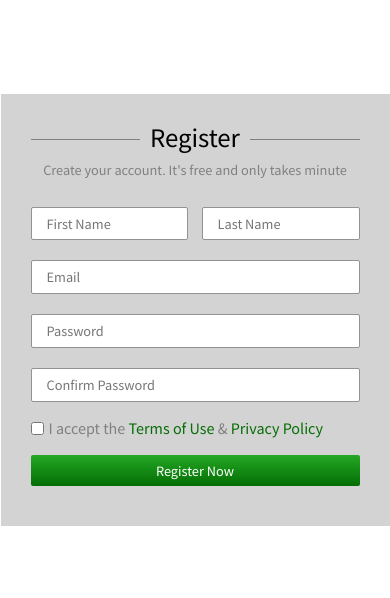
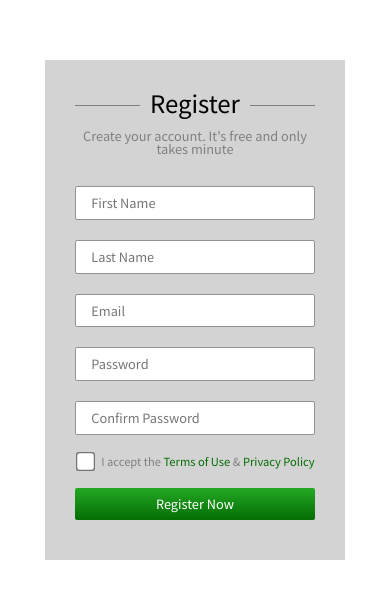
Before and after one commit to tregulovailmira/Lesson7_08012020, a plain HTML site: page index.html in a window 390 px wide. Shown: the part 112-710 px from the top of the page. Drawn offline with Linux system fonts and the light colour scheme.

Commit message:
Add media queries

```diff
--- a/css/styles.css
+++ b/css/styles.css
@@ -88,3 +88,45 @@ a {
     color: #fff;
     background: linear-gradient(#24a824, #046d04);
 }
+
+@media screen and (max-width: 768px) {
+
+    .checkbox {
+        transform: scale(1.5);
+        margin-left: 4px;
+    }
+
+    .userAccept p {
+        margin-left: 9px;
+    }
+
+}
+
+@media screen and (max-width: 400px) {
+
+    form {
+        max-width: 250px;
+    }
+
+    .formContainer {
+        max-width: 300px;
+    }
+
+    .nameInputWrapper {
+        justify-content: center;
+        flex-direction: column;
+
+    }
+
+    .name {
+        width: 100%;
+    }
+
+    p {
+        font-size: 0.7rem;
+    }
+
+    .formHeader p {
+        text-align: center;
+    }
+}
--- a/index.html
+++ b/index.html
@@ -32,7 +32,7 @@
             <input type="password" class="password" id="password" placeholder="Password">
             <input type="password" class="password" id="confirmPassword" placeholder="Confirm Password">
             <div class="userAccept flex">
-                <input type="checkbox" id="userAcceptCheckbox">
+                <input type="checkbox" id="userAcceptCheckbox" class="checkbox">
                 <p>I accept the <a href="#">Terms of Use</a> & <a href="#">Privacy Policy</a></p>
             </div>
             <input type="button" class="registerButton" id="registerButton" value="Register Now">
```
